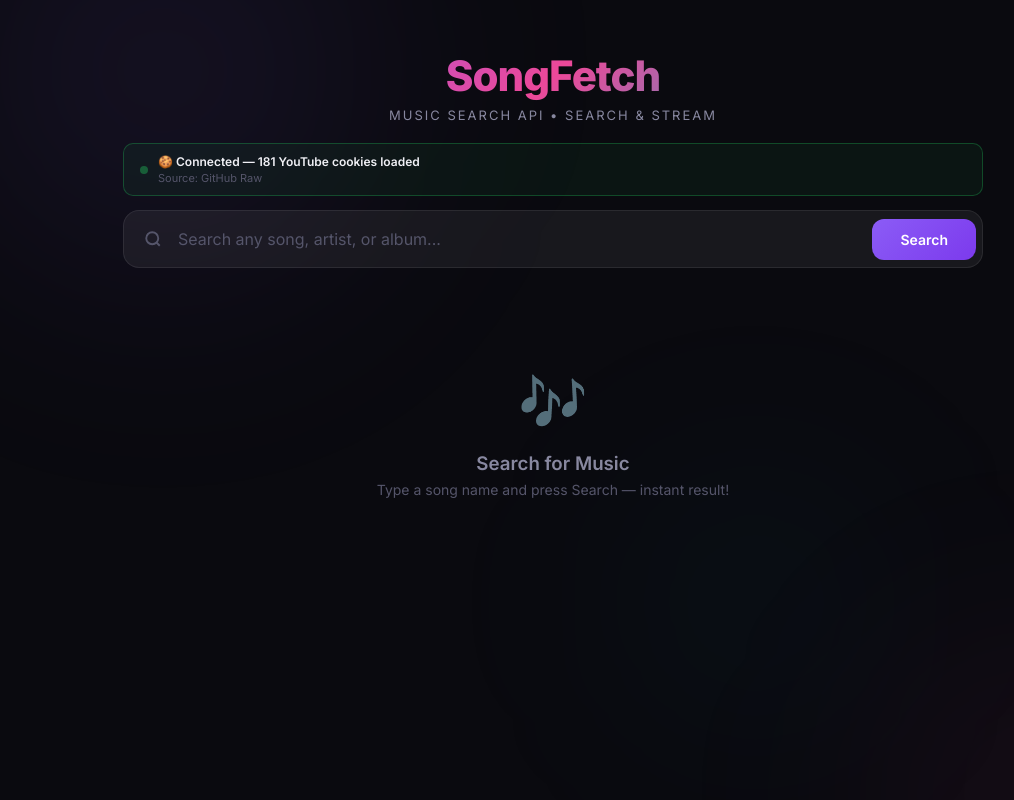
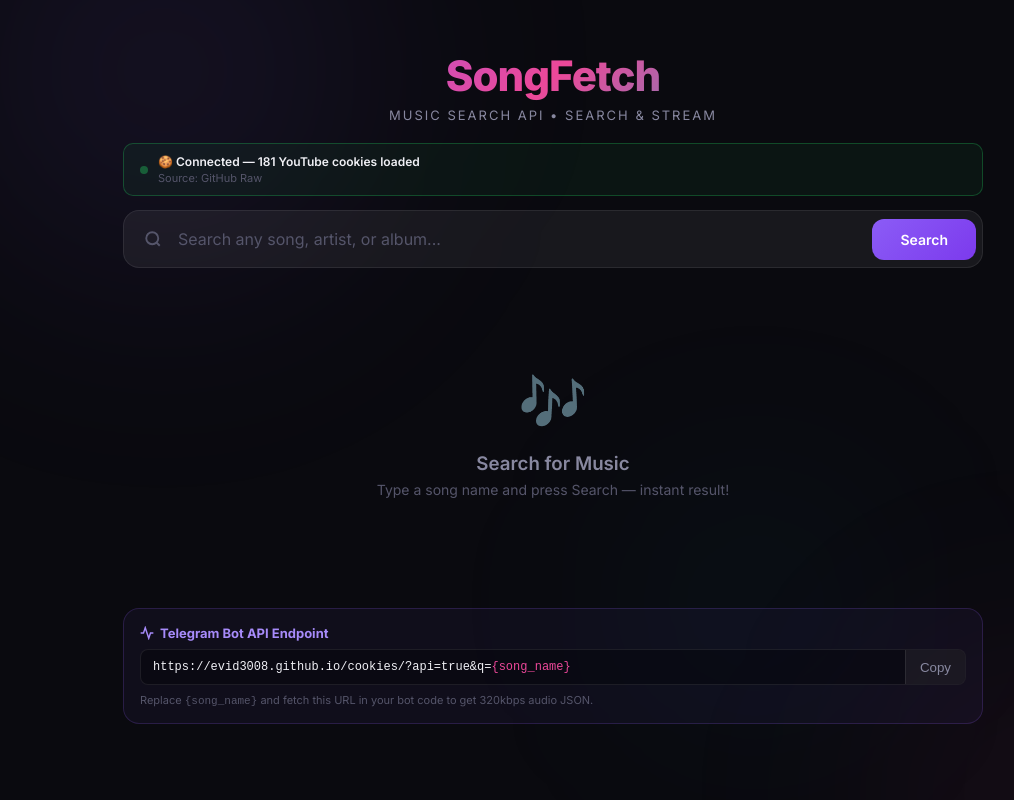
Before and after one commit to Evid3008/cookies, a plain HTML site: page index.html in a window 1280 px wide. Shown: the whole page, without its empty margins (87-1101 px from the left). Drawn offline with Linux system fonts and the light colour scheme.

Commit message:
Add visible API endpoint box

```diff
--- a/index.html
+++ b/index.html
@@ -554,6 +554,62 @@
             border-radius: 3px
         }
 
+        .api-box {
+            background: rgba(139, 92, 246, 0.05);
+            border: 1px solid rgba(139, 92, 246, 0.2);
+            border-radius: var(--r);
+            padding: 16px;
+            margin-top: 30px;
+        }
+
+        .api-box h4 {
+            color: var(--accent2);
+            font-size: 13px;
+            margin-bottom: 8px;
+            display: flex;
+            align-items: center;
+            gap: 6px;
+        }
+
+        .api-url-bar {
+            display: flex;
+            background: rgba(0, 0, 0, 0.3);
+            border: 1px solid var(--border);
+            border-radius: 8px;
+            overflow: hidden;
+            font-family: monospace;
+            font-size: 12px;
+            color: var(--t1);
+        }
+
+        .api-url-bar code {
+            flex: 1;
+            padding: 10px 12px;
+            overflow-x: auto;
+            white-space: nowrap;
+        }
+
+        .api-url-bar button {
+            background: var(--glass);
+            color: var(--t2);
+            border: none;
+            border-left: 1px solid var(--border);
+            padding: 0 14px;
+            cursor: pointer;
+            transition: .2s;
+        }
+
+        .api-url-bar button:hover {
+            background: var(--soft);
+            color: var(--accent);
+        }
+
+        .api-box p {
+            color: var(--t3);
+            font-size: 11px;
+            margin-top: 8px;
+        }
+
         @media(max-width:640px) {
             .wrap {
                 padding: 12px
@@ -678,6 +734,19 @@
             <div class="ico">🎶</div>
             <h3>Search for Music</h3>
             <p>Type a song name and press Search — instant result!</p>
+        </div>
+
+        <div class="api-box">
+            <h4><svg width="14" height="14" viewBox="0 0 24 24" fill="none" stroke="currentColor" stroke-width="2.5"
+                    stroke-linecap="round">
+                    <path d="M22 12h-4l-3 9L9 3l-3 9H2" />
+                </svg> Telegram Bot API Endpoint</h4>
+            <div class="api-url-bar">
+                <code
+                    id="mockApiUrl">https://evid3008.github.io/cookies/?api=true&q=<span style="color:var(--pink)">{song_name}</span></code>
+                <button onclick="copyBaseApi()">Copy</button>
+            </div>
+            <p>Replace <code>{song_name}</code> and fetch this URL in your bot code to get 320kbps audio JSON.</p>
         </div>
     </div>
     <div class="toast" id="toast"></div>
@@ -931,6 +1000,19 @@
                 });
         }
 
+        function copyBaseApi() {
+            const url = window.location.origin + window.location.pathname + '?api=true&q={song_name}';
+            navigator.clipboard.writeText(url)
+                .then(() => toast('🚀 Base API Link copied!'))
+                .catch(() => {
+                    const ta = document.createElement('textarea');
+                    ta.value = url; document.body.appendChild(ta);
+                    ta.select(); document.execCommand('copy');
+                    document.body.removeChild(ta);
+                    toast('🚀 Base API Link copied!');
+                });
+        }
+
         // ===== HELPERS =====
         function fmtDur(sec) {
             if (!sec) return '0:00';
```
